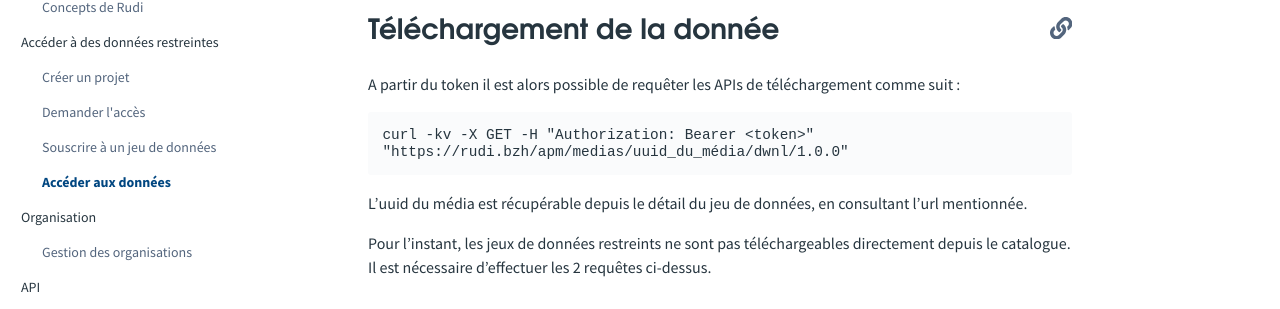
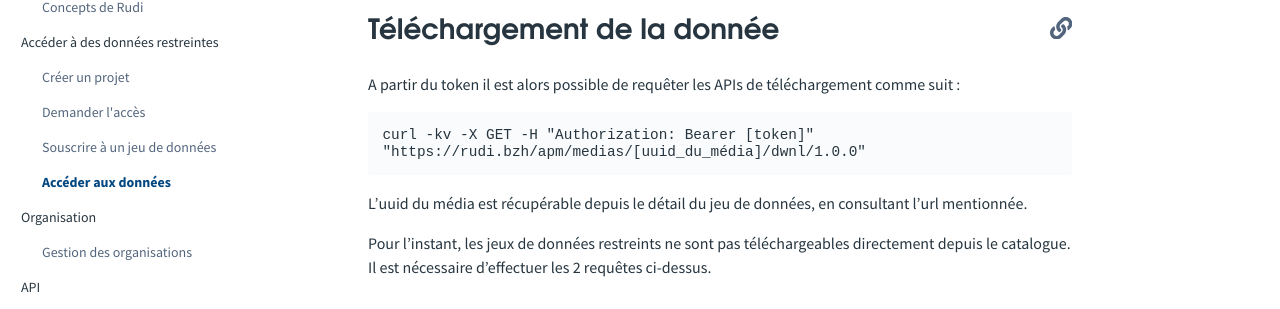
Before and after one commit to sigrennesmetropole/rudi_documentation, a Jekyll site: the page built from articles/_acces_donnees_restreintes/acces_donnees.md, in a window 1280 px wide. Shown: the part 534-843 px from the top of the page. Built offline with Jekyll 4.4.1, drawn with Linux system fonts in a browser that asks for light colours; part of the change alters nothing that is shown.

````diff
--- a/articles/_acces_donnees_restreintes/acces_donnees.md
+++ b/articles/_acces_donnees_restreintes/acces_donnees.md
@@ -15,7 +15,7 @@ Cet appel permet de récupérer un token.
 A partir du token il est alors possible de requêter les APIs de téléchargement comme suit :
 
 ```
-curl -kv -X GET -H "Authorization: Bearer <token>" "https://rudi.bzh/apm/medias/uuid_du_média/dwnl/1.0.0"
+curl -kv -X GET -H "Authorization: Bearer [token]" "https://rudi.bzh/apm/medias/[uuid_du_média]/dwnl/1.0.0"
 ```
 
 L'uuid du média est récupérable depuis le détail du jeu de données, en consultant l'url mentionnée.
````
